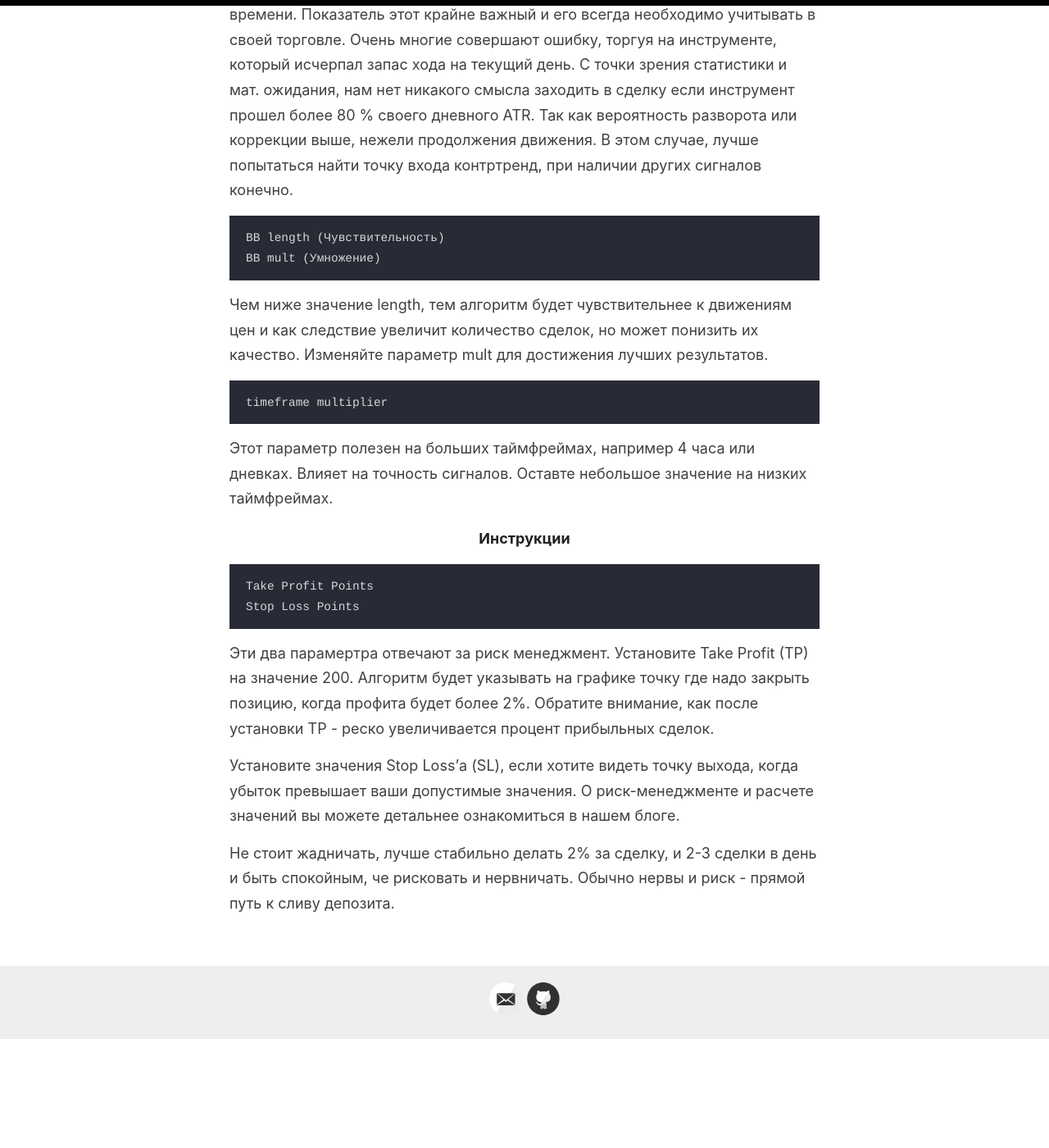
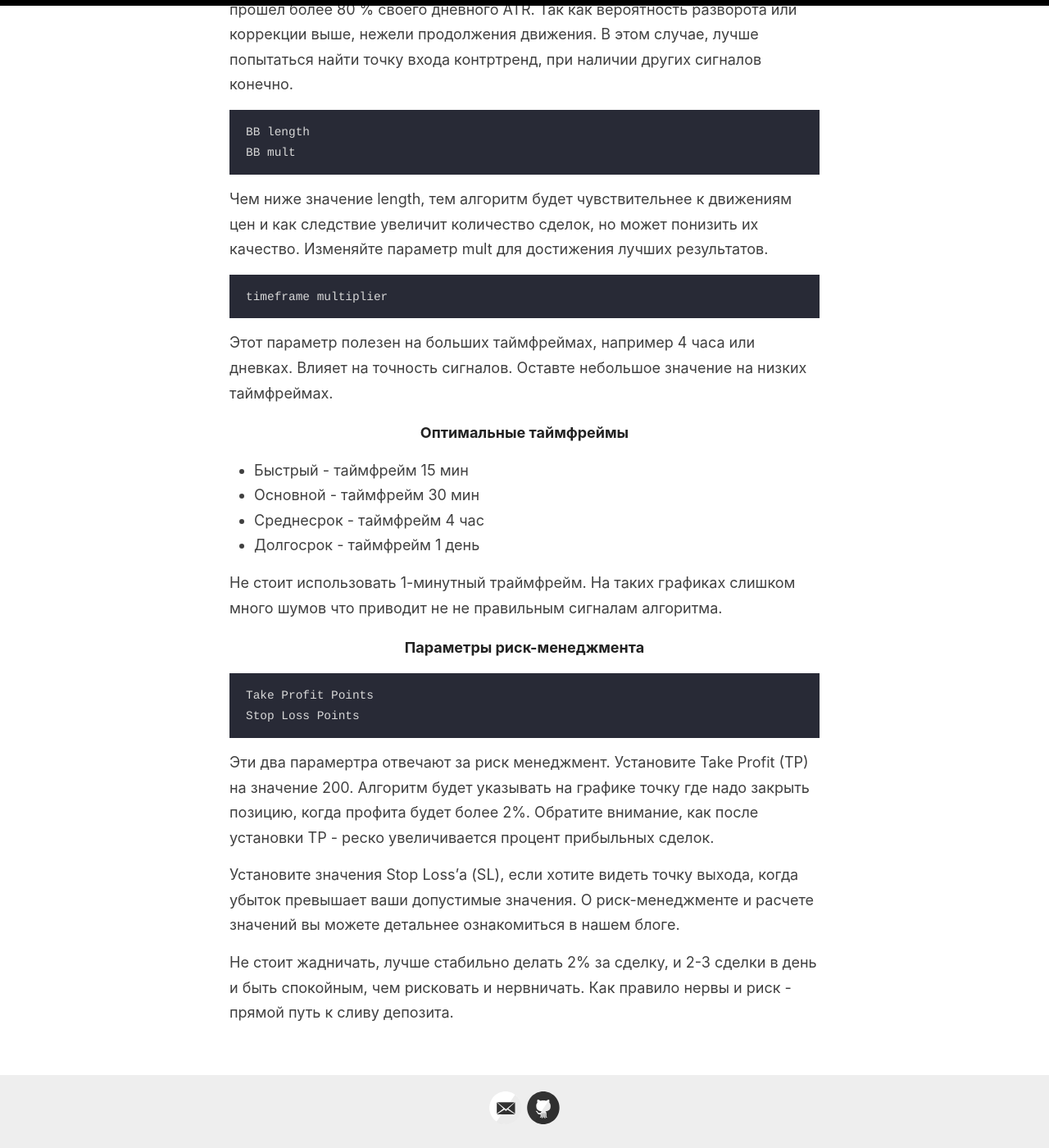
Before and after one commit to udevwork/Reverie, a Jekyll site: the page built from _pages/getting-started.md, in a window 1280 px wide and 1400 px high, scrolled down 6343 px. Shown: the whole window at 82% size. Built offline with Jekyll 4.4.1, drawn with Linux system fonts in a browser that asks for light colours; before the commit the page ends 7610 px from its top, so only the background shows below that; some of the changed text lies outside the part shown.

Commit message:
tutorial

````diff
--- a/_pages/getting-started.md
+++ b/_pages/getting-started.md
@@ -69,21 +69,16 @@ permalink: /getting-started/
 
 Для настройки вам нужно выбрать иконку шестеренки возле имени индикатора. Информации и процентах прибыльных сделок находится внизу, во вкладке "Тестер стратегий". Меняйте настройки, что бы увеличить проценты.
 
-- Быстрый - таймфрейм 15 мин
-- Основной - таймфрейм 45 мин
-- Среднесрок - таймфрейм 4 час
-- Долгосрок - таймфрейм 1 день
-
-Настройки:
+### Настройки:
 
 ```md
-ATR (среднее движение)
+ATR
 ```
 ATR — среднестатистическое движение инструмента за определенный период времени. Показатель этот крайне важный и его всегда необходимо учитывать в своей торговле. Очень многие совершают ошибку, торгуя на инструменте, который исчерпал запас хода на текущий день. С точки зрения статистики и мат. ожидания, нам нет никакого смысла заходить в сделку если инструмент прошел более 80 % своего дневного ATR. Так как вероятность разворота или коррекции выше, нежели продолжения движения. В этом случае, лучше попытаться найти точку входа контртренд, при наличии других сигналов конечно.
 
 ```md
-BB length (Чувствительность)
-BB mult (Умножение)
+BB length
+BB mult
 ```
 Чем ниже значение length, тем алгоритм будет чувствительнее к движениям цен и как следствие увеличит количество сделок, но может понизить их качество. Изменяйте параметр mult для достижения лучших результатов.
 ```md
@@ -91,7 +86,16 @@ timeframe multiplier
 ```
 Этот параметр полезен на больших таймфреймах, например 4 часа или дневках. Влияет на точность сигналов. Оставте небольшое значение на низких таймфреймах.
 
-#### Инструкции
+#### Оптимальные таймфреймы
+
+- Быстрый - таймфрейм 15 мин
+- Основной - таймфрейм 30 мин
+- Среднесрок - таймфрейм 4 час
+- Долгосрок - таймфрейм 1 день
+
+Не стоит использовать 1-минутный траймфрейм. На таких графиках слишком много шумов что приводит не не правильным сигналам алгоритма.
+
+#### Параметры риск-менеджмента
 
 ```md
 Take Profit Points
@@ -101,4 +105,4 @@ Stop Loss Points
 
 Установите значения Stop Loss'а (SL), если хотите видеть точку выхода, когда убыток превышает ваши допустимые значения. О риск-менеджменте и расчете значений вы можете детальнее ознакомиться в нашем блоге.
 
-Не стоит жадничать, лучше стабильно делать 2% за сделку, и 2-3 сделки в день и быть спокойным, че рисковать и нервничать. Обычно нервы и риск - прямой путь к сливу депозита.
+Не стоит жадничать, лучше стабильно делать 2% за сделку, и 2-3 сделки в день и быть спокойным, чем рисковать и нервничать. Как правило нервы и риск - прямой путь к сливу депозита.
````
